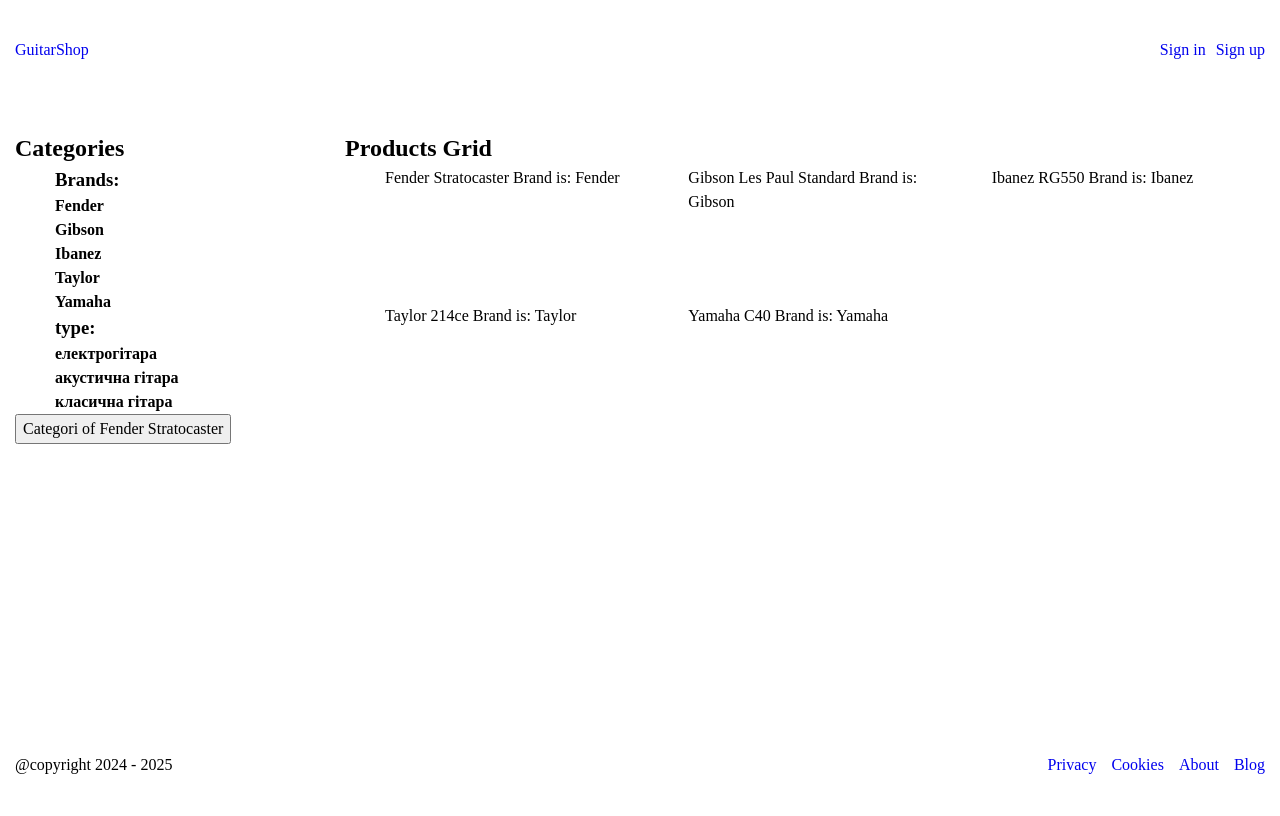
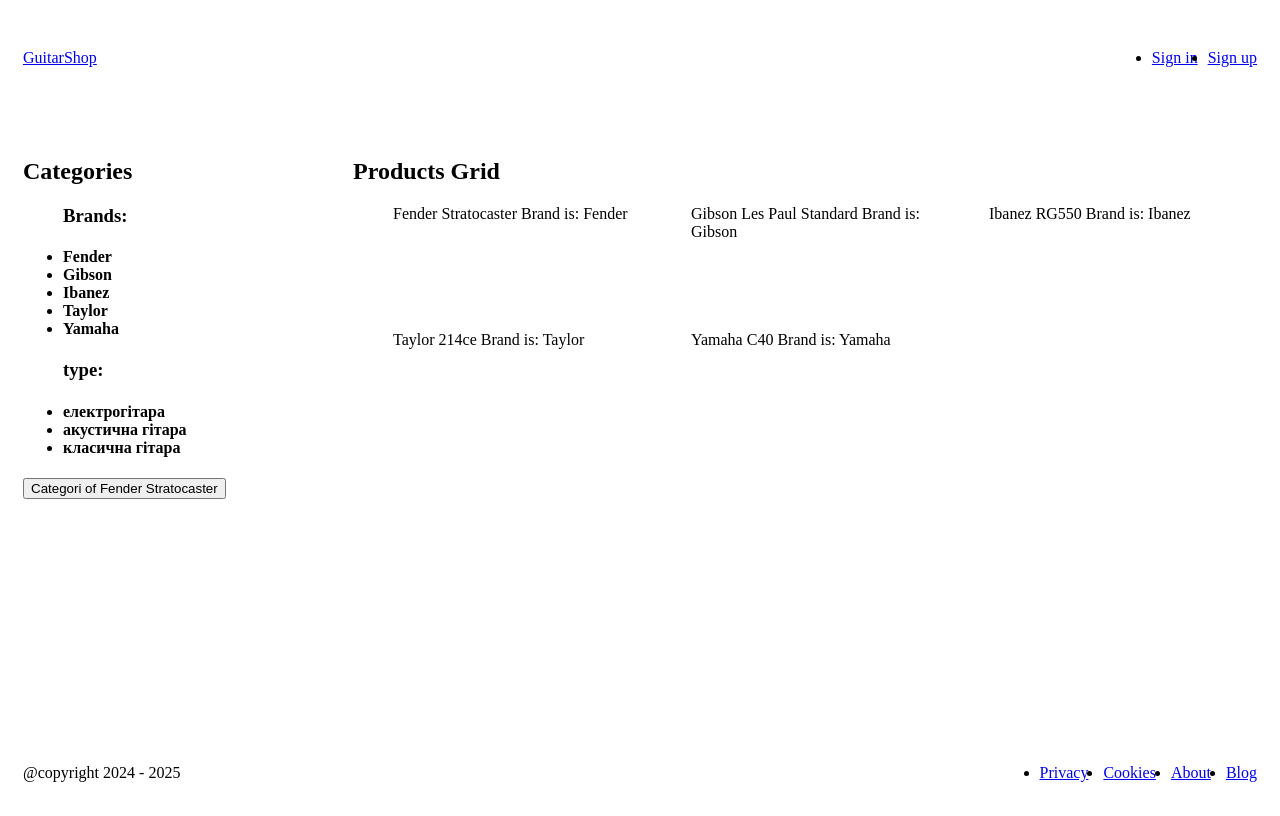
Before and after one commit to NazarZhuvaka/adminka, a React (Create React App) app: page / in a window 1280 px wide. Built offline with nearby package versions, Linux system fonts and the light colour scheme.

Commit message:
Delete unccessary files

```diff
--- a/src/components/SignInForm/index.jsx
+++ b/src/components/SignInForm/index.jsx
@@ -1,5 +1,5 @@
 import { Formik, Form, Field, ErrorMessage } from 'formik'
-import { SIGN_IN_SCHEMA } from '../../schemas'
+import { SIGN_IN_SCHEMA } from '../../schemas/auth'
 
 const initialtState = {
   firstName: ''
--- a/src/components/SignUpForm/index.jsx
+++ b/src/components/SignUpForm/index.jsx
@@ -1,5 +1,5 @@
 import { Formik, Form, Field, ErrorMessage } from 'formik'
-import { SIGN_UP_SCHEMA } from '../../schemas'
+import { SIGN_UP_SCHEMA } from '../../schemas/auth'
 
 const initialtState = {
   firstName: ''
--- a/src/index.css
+++ /dev/null
@@ -1,56 +0,0 @@
-/* 1. Use a more-intuitive box-sizing model */
-*, *::before, *::after {
-  box-sizing: border-box;
-}
-
-/* 2. Remove default margin */
-* {
-  margin: 0;
-  text-decoration: none;
-  list-style: none;
-}
-
-/* 3. Enable keyword animations */
-@media (prefers-reduced-motion: no-preference) {
-  html {
-    interpolate-size: allow-keywords;
-  }
-}
-
-body {
-  /* 4. Add accessible line-height */
-  line-height: 1.5;
-  /* 5. Improve text rendering */
-  -webkit-font-smoothing: antialiased;
-}
-
-/* 6. Improve media defaults */
-img, picture, video, canvas, svg {
-  display: block;
-  max-width: 100%;
-}
-
-/* 7. Inherit fonts for form controls */
-input, button, textarea, select {
-  font: inherit;
-}
-
-/* 8. Avoid text overflows */
-p, h1, h2, h3, h4, h5, h6 {
-  overflow-wrap: break-word;
-}
-
-/* 9. Improve line wrapping */
-p {
-  text-wrap: pretty;
-}
-h1, h2, h3, h4, h5, h6 {
-  text-wrap: balance;
-}
-
-/*
-  10. Create a root stacking context
-*/
-#root, #__next {
-  isolation: isolate;
-}
--- a/src/index.js
+++ b/src/index.js
@@ -1,8 +1,6 @@
 import React from 'react';
 import ReactDOM from 'react-dom/client';
-import './index.css';
 import App from './App';
-import reportWebVitals from './reportWebVitals';
 
 const root = ReactDOM.createRoot(document.getElementById('root'));
 root.render(
@@ -10,8 +8,3 @@
     <App />
   </React.StrictMode>
 );
-
-// If you want to start measuring performance in your app, pass a function
-// to log results (for example: reportWebVitals(console.log))
-// or send to an analytics endpoint. Learn more: https://bit.ly/CRA-vitals
-reportWebVitals();
--- a/src/reportWebVitals.js
+++ /dev/null
@@ -1,13 +0,0 @@
-const reportWebVitals = onPerfEntry => {
-  if (onPerfEntry && onPerfEntry instanceof Function) {
-    import('web-vitals').then(({ getCLS, getFID, getFCP, getLCP, getTTFB }) => {
-      getCLS(onPerfEntry);
-      getFID(onPerfEntry);
-      getFCP(onPerfEntry);
-      getLCP(onPerfEntry);
-      getTTFB(onPerfEntry);
-    });
-  }
-};
-
-export default reportWebVitals;
```
Also changed, not shown: src/setupTests.js (deleted, +0 -5 lines), src/schemas/auth.js (renamed from src/schemas.js), 1 other file (tests, documents, lock files or other folders).
